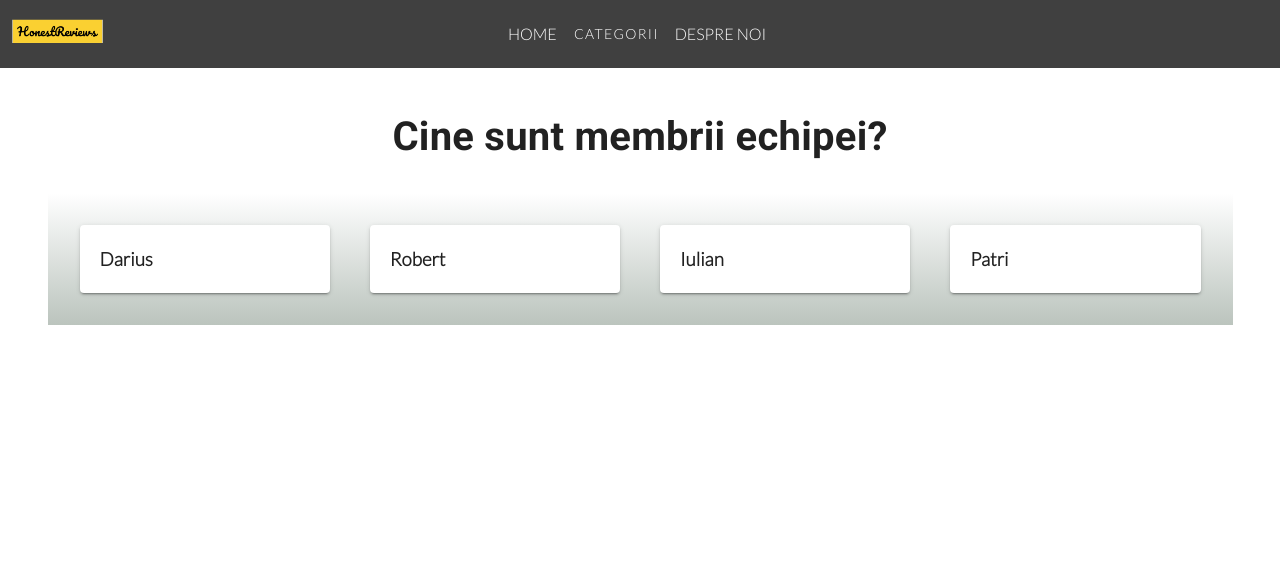
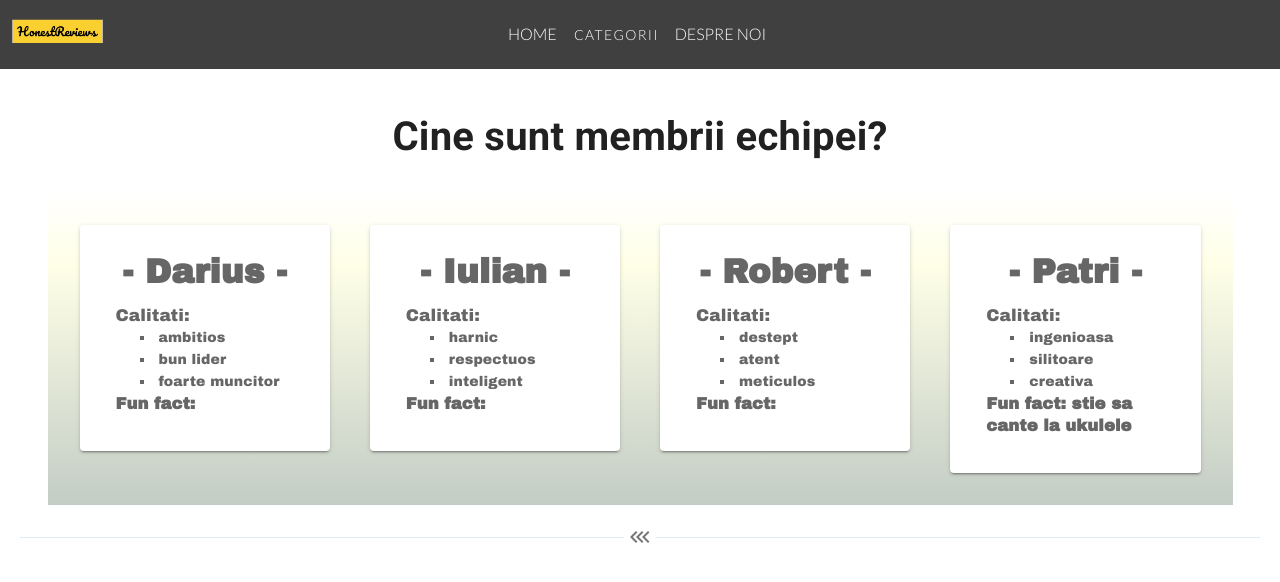
Before and after one commit to patridinozau/review_site, a Vue app: page /#/despreNoi in a window 1280 px wide. Shown: the top 582 px of the page. Built offline with nearby package versions, Linux system fonts and the light colour scheme.

Commit message:
cards still need pics + new bg

```diff
--- a/src/views/despreNoi.vue
+++ b/src/views/despreNoi.vue
@@ -15,48 +15,110 @@
       <div class="grad container">
         <br />
         <v-card class="card">
-          <h3>Darius</h3>
+          <v-card-text class="card_text">
+              <div align="center" style="font-weight:800; font-size: 34px;" class="font">
+                  <span class="font" style="font-weight:800; font-size: 34px;">- Darius -</span>
+              </div>
+            <br />
+              <div>
+                  <span class="font" style="font-weight: 200; font-size: 17px; align-content:center; display: flex;">Calitati: </span>
+                  <ul style="list-style-position: inside; list-style-type: square">
+                    <li>ambitios</li>
+                    <li>bun lider</li>
+                    <li>foarte muncitor</li>
+                  </ul>
+              </div>
+              <div>
+                <h3>Fun fact:</h3>
+              </div>
+          </v-card-text>
         </v-card>
         <v-card class="card">
-          <h3>Robert</h3>
+          <v-card-text class="card_text">
+            <div align="center" style="font-weight:800; font-size: 34px;" class="font">
+              <span class="font" style="font-weight:800; font-size: 34px;">- Iulian -</span>
+            </div>
+            <br />
+            <div>
+              <span class="font" style="font-weight: 200; font-size: 17px; align-content:center; display: flex;">Calitati: </span>
+              <ul style="list-style-position: inside; list-style-type: square">
+                <li>harnic</li>
+                <li>respectuos</li>
+                <li>inteligent</li>
+              </ul>
+            </div>
+            <div>
+              <h3>Fun fact:</h3>
+            </div>
+          </v-card-text>
         </v-card>
         <v-card class="card">
-          <h3>Iulian</h3>
+          <v-card-text class="card_text">
+            <div align="center" style="font-weight:800; font-size: 34px;" class="font">
+              <span class="font" style="font-weight:800; font-size: 34px;">- Robert -</span>
+            </div>
+            <br />
+            <div>
+              <span class="font" style="font-weight: 200; font-size: 17px; align-content:center; display: flex;">Calitati: </span>
+              <ul style="list-style-position: inside; list-style-type: square">
+                <li>destept</li>
+                <li>atent</li>
+                <li>meticulos</li>
+              </ul>
+            </div>
+            <div>
+              <h3>Fun fact:</h3>
+            </div>
+          </v-card-text>
         </v-card>
         <v-card class="card">
-          <h3>Patri</h3>
+          <v-card-text class="card_text">
+            <div align="center" style="font-weight:800; font-size: 34px;" class="font">
+              <span class="font" style="font-weight:800; font-size: 34px;">- Patri -</span>
+            </div>
+            <br />
+            <div>
+              <span class="font" style="font-weight: 200; font-size: 17px; align-content:center; display: flex;">Calitati: </span>
+              <ul style="list-style-position: inside; list-style-type: square">
+                <li>ingenioasa</li>
+                <li>silitoare</li>
+                <li>creativa</li>
+              </ul>
+            </div>
+            <div>
+              <h3>Fun fact: stie sa cante la ukulele</h3>
+            </div>
+          </v-card-text>
         </v-card>
+      </div>
+      <div style="padding:20px" class="separator"><v-icon>mdi-chevron-triple-left</v-icon></div>
+      <div>
+
       </div>
     </div>
   </v-main>
 </template>
 
 <script>
-
-
 export default {
-
 }
-
 </script>
 
 <style>
-
 .font {
-  font-family: 'Lato', sans-serif;
+  font-family: 'Archivo Black', sans-serif;
 }
-
 .grad {
   background: rgb(255,255,255);
-  background: linear-gradient(180deg, rgba(255,255,255,1) 0%, rgba(187,196,189,1) 100%);
+  background: linear-gradient(180deg, rgba(255,255,255,1) 0%, rgba(255,255,231,1) 23%, rgba(195,205,197,1) 100%);
+  /*background: rgb(255,255,255);*/
+  /*background: linear-gradient(180deg, rgba(255,255,255,1) 0%, rgba(255,255,231,1) 25%, rgba(195,205,197,1) 50%, rgba(255,255,231,1) 75%, rgba(255,255,255,1) 100%);*/
 }
-
 .container {
   display:flex;
   align-content: center;
-  jutify-content: center;
+  justify-content: center;
 }
-
 .card {
   width: 40%;
   height: 40%;
@@ -67,6 +129,12 @@ export default {
   display: flex;
 }
 
+/*.card_text {*/
+/*  align-content: center;*/
+/*  justify-content: center;*/
+/*  display: flex;*/
+/*}*/
+
 .title {
   margin-bottom: 15px;
   font-size: 200px;
@@ -76,4 +144,23 @@ export default {
   position: center;
 }
 
+.separator {
+  display: flex;
+  align-items: center;
+  text-align: center;
+  font-family: 'Arvo', serif;
+}
+.separator::before,
+.separator::after {
+  content: '';
+  flex: 1;
+  border-bottom: 1px solid #e0eaf5;
+}
+.separator:not(:empty)::before {
+  margin-right: .25em;
+}
+.separator:not(:empty)::after {
+  margin-left: .25em;
+}
+
 </style>
```
